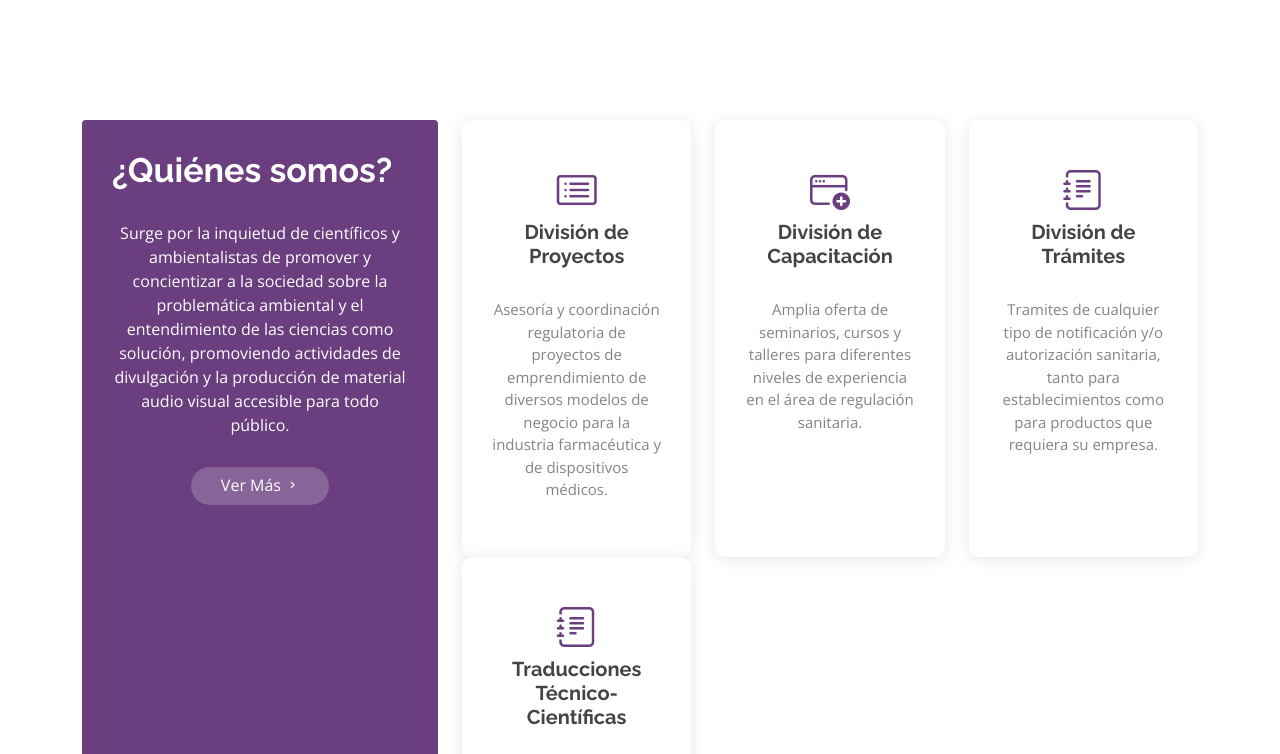
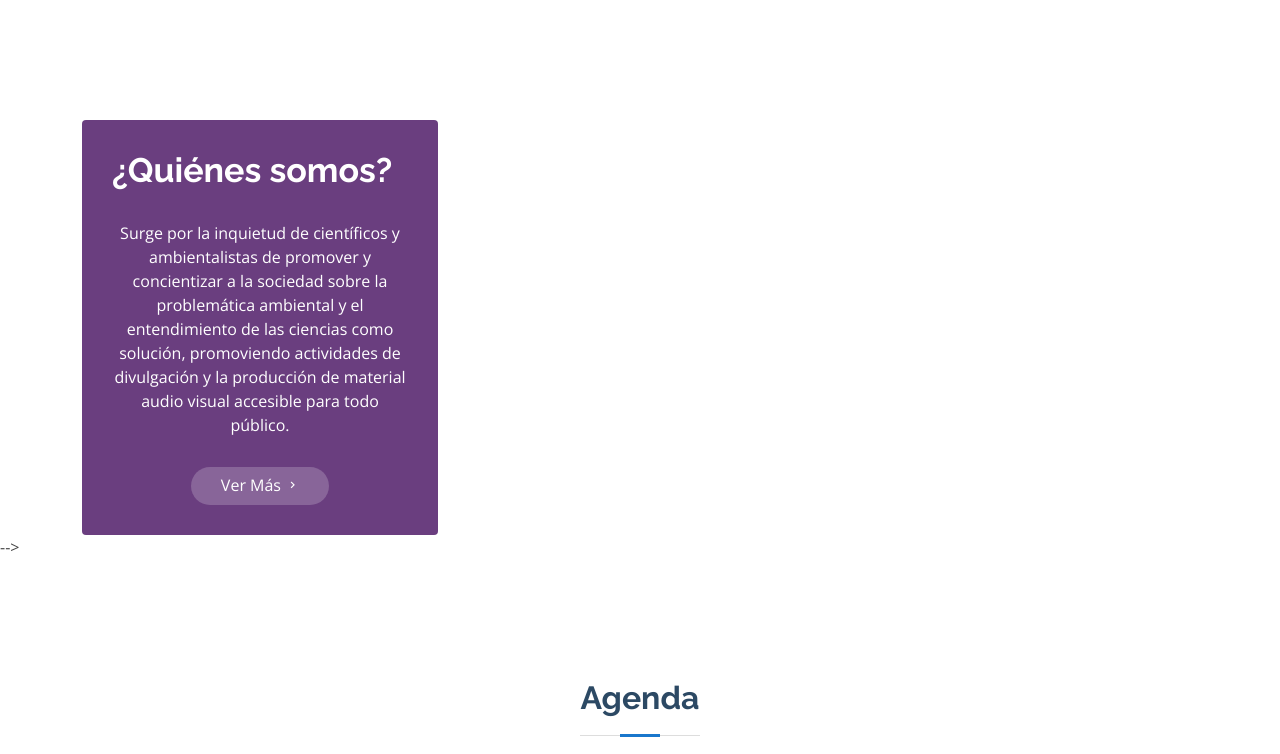
Before and after one commit to alexsnow1994/biotropo, a plain HTML site: page index.html in a window 1280 px wide. Shown: the part 460-1214 px from the top of the page. Drawn offline with nearby package versions, Linux system fonts and the light colour scheme.

Commit message:
limpiando pagina

```diff
--- a/index.html
+++ b/index.html
@@ -97,7 +97,7 @@
                 </div>
               </div>
             </div>
-            <div class="col-lg-8 d-flex align-items-stretch">
+            <!-- <div class="col-lg-8 d-flex align-items-stretch">
               <div class="icon-boxes d-flex flex-column justify-content-center">
                 <div class="row">
                   <div class="col-xl-4 d-flex align-items-stretch">
@@ -126,19 +126,19 @@
                   <div class="col-xl-4 d-flex align-items-stretch">
                     <div class="icon-box mt-4 mt-xl-0">
                       <i class="bi bi-journal-text"></i>
-                      <!-- <img src="/assets/img/ILUSTRACIONES PÁGINA WEB FÉNIX CONSULTORÍA/05 LENGUAJE ESCRITO/LENGUAJE ESCRITO 3.svg" alt="lenguaje_escrito"> -->
+                       <img src="/assets/img/ILUSTRACIONES PÁGINA WEB FÉNIX CONSULTORÍA/05 LENGUAJE ESCRITO/LENGUAJE ESCRITO 3.svg" alt="lenguaje_escrito">
                       <h4>Traducciones T&eacute;cnico-Cient&iacute;ficas</h4>
                       <p>Traducciones de inglés a español y viceversa de cualquier texto t&eacute;cnico-cient&iacute;fico para tr&aacute;mites regulatorios de cualquier
                       tipo.</p>
                     </div>
                   </div>
                 </div>
-                <!-- End .content-->
+                 End .content-->
               </div>
             </div>
           </div>
 
-        </div>
+        </div> -->
         <!-- End Why Us Section -->
       </section>
           <!-- ======= Agenda-Services Section ======= -->
```
